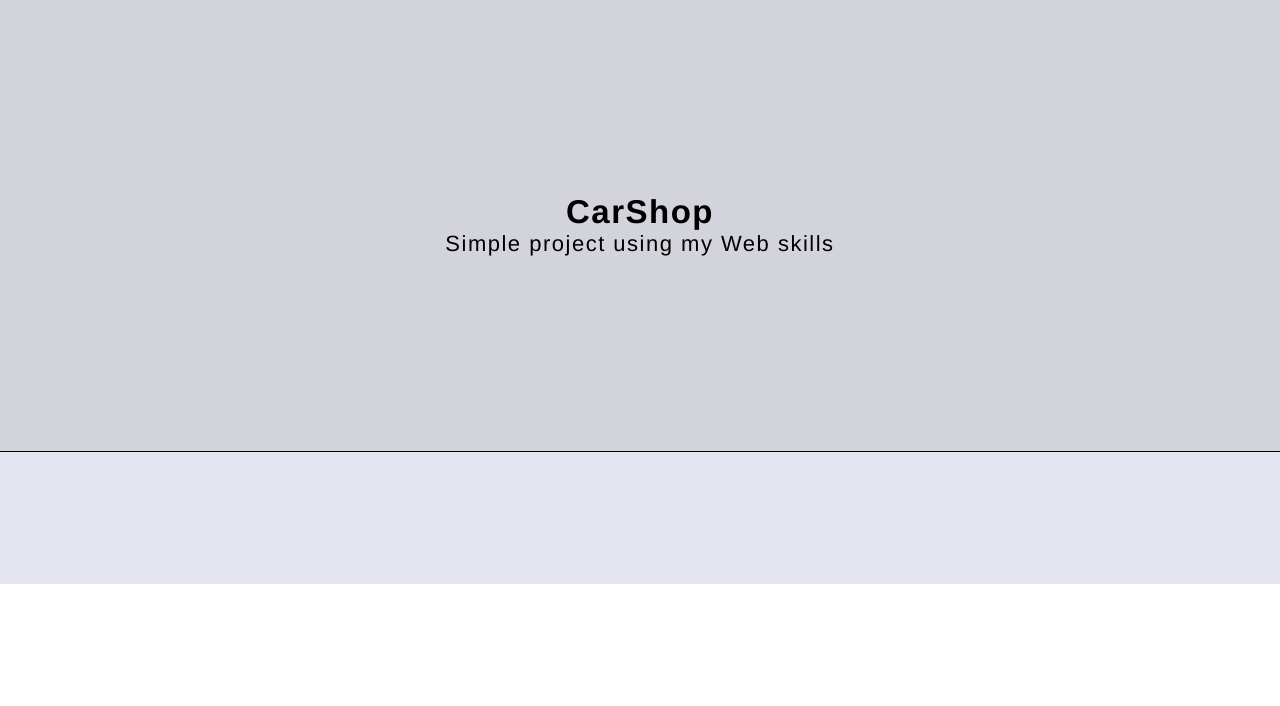
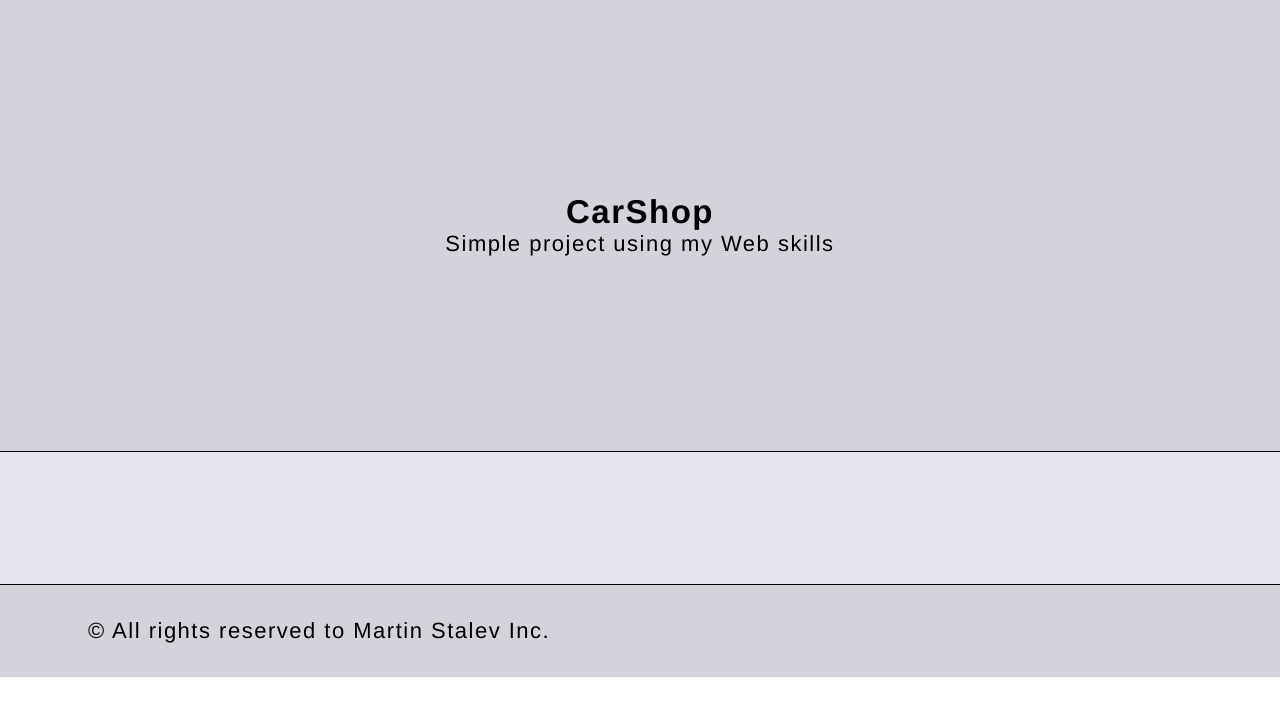
Before and after one commit to martinchoto/CarShop, a Node server app: page /cars in a window 1280 px wide. Shown: the part 94-800 px from the top of the page. Run offline with Node 20, Linux system fonts and the light colour scheme; data that the repository does not hold is empty.

Commit message:
added footer
added footer to all files

```diff
--- a/css/styles.css
+++ b/css/styles.css
@@ -303,3 +303,8 @@ a {
 .add-form button:hover{
   background-color: #76777c;
 }
+footer {
+  padding: 1.5em 4em;
+  background-color: #d2d3db;
+  border-top: 1px solid black;
+}
--- a/js/server.js
+++ b/js/server.js
@@ -39,7 +39,6 @@ app.post("/details/add_review", async (req, res) => {
     res.redirect(`/details/${carId}`);
   } catch (error) {
     console.error(error);
-    res.status(500).json({ message: "Invalid message!!!" });
   }
 });
 app.get("/details/:id", async (req, res) => {
--- a/views/add.ejs
+++ b/views/add.ejs
@@ -27,5 +27,6 @@
       </textarea>
       <button type="submit">Submit</button>
     </form>
+    <%- include("partials/footer") %>
   </body>
 </html>
--- a/views/details.ejs
+++ b/views/details.ejs
@@ -93,6 +93,7 @@
         </form>
       </section>
     </main>
+    <%- include("partials/footer") %>
     <script src="/script.js"></script>
   </body>
 </html>
--- a/views/edit.ejs
+++ b/views/edit.ejs
@@ -47,5 +47,6 @@
       </textarea>
       <button type="submit">Submit</button>
     </form>
+    <%- include("partials/footer") %>
   </body>
 </html>
--- a/views/index.ejs
+++ b/views/index.ejs
@@ -36,5 +36,6 @@
       </div>
       <% }); %>
     </section>
+    <%- include("partials/footer") %>
   </body>
 </html>
--- a/views/orders.ejs
+++ b/views/orders.ejs
@@ -39,5 +39,6 @@
         </ul>
       </section>
     </main>
+    <%- include("partials/footer") %>
   </body>
 </html>
--- /dev/null
+++ b/views/partials/footer.ejs
@@ -0,0 +1,3 @@
+<footer>
+    <p>&copy; All rights reserved to Martin Stalev Inc.</p>
+</footer>
```
